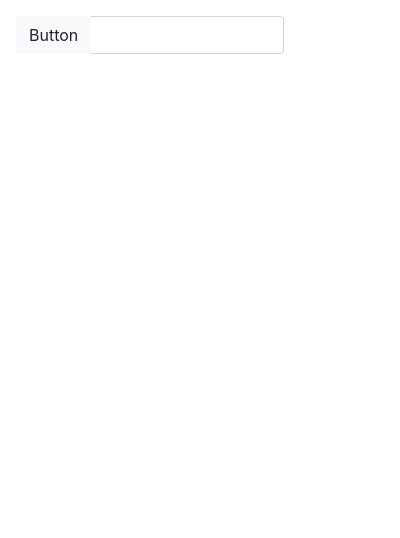
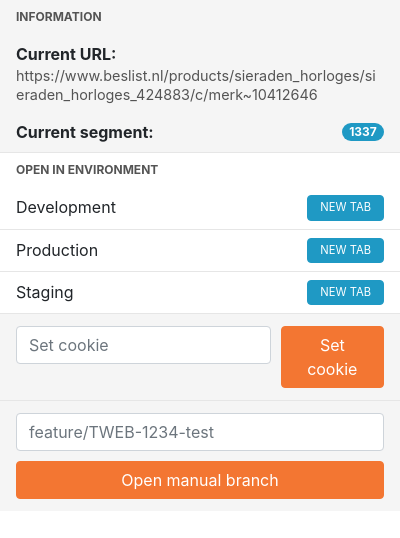
Before and after one commit to drw026/chrome-extension, a browser extension: page src/popup.html in a window 400 px wide. Drawn offline with nearby package versions, Linux system fonts and the light colour scheme; files that its build step writes are made by us from their sources.

Commit message:
styling using bootstrap

```diff
--- a/src/popup.html
+++ b/src/popup.html
@@ -6,11 +6,60 @@
   <link rel="stylesheet" href="popup.css">
 </head>
 <body>
-<div class="input-group">
-  <div class="input-group-prepend">
-    <button class="btn btn-light" type="button" id="button-addon1">Button</button>
-  </div>
-  <input type="text" class="form-control" placeholder="" aria-label="Example text with button addon" aria-describedby="button-addon1">
-</div>
+    <section class="info">
+      <div class="title">Information</div>
+      <div class="info__row">
+        <span class="info__name info__name--block">Current URL:</span>
+        <span class="info__url">https://www.beslist.nl/products/sieraden_horloges/sieraden_horloges_424883/c/merk~10412646</span>
+      </div>
+      <div class="info__row">
+        <span class="info__name">Current segment:</span>
+        <span class="info__value badge badge-pill badge-info">1337</span>
+      </div>
+    </section>
+
+    <section class="environment">
+      <div class="title">Open in environment</div>
+      <div class="environment__option">
+        <span class="environment__name">Development</span>
+        <button type="button" class="environment__action btn btn-info">New Tab</button>
+      </div>
+      <div class="environment__option">
+        <span class="environment__name">Production</span>
+        <button type="button" class="environment__action btn btn-info">New Tab</button>
+      </div>
+      <div class="environment__option">
+        <span class="environment__name">Staging</span>
+        <button type="button" class="environment__action btn btn-info">New Tab</button>
+      </div>
+    </section>
+
+    <section class="set-cookie">
+      <form class="set-cookie__group">
+        <div class="form-row">
+          <div class="set-cookie__col-1 col">
+            <input type="text" class="form-control" id="cookieInput" placeholder="Set cookie">
+          </div>
+          <div class="set-cookie__col-2 col">
+            <button type="submit" class="btn btn-primary btn-block">Set cookie</button>
+          </div>
+        </div>
+      </form>
+    </section>
+
+    <section class="open-feature">
+      <form class="open-feature__group">
+        <div class="form-row">
+          <div class="col open-feature__col">
+            <input type="text" class="form-control open-feature__input" id="openManualBranch" placeholder="feature/TWEB-1234-test">
+          </div>
+        </div>
+        <div class="form-row">
+          <div class="col open-feature__col">
+              <button class="btn btn-primary btn-block">Open manual branch</button>
+          </div>
+        </div>
+      </form>
+    </section>
 </body>
 </html>
--- /dev/null
+++ b/src/scss/_base.scss
@@ -0,0 +1,15 @@
+body {
+    width: 400px;
+}
+
+body > section + section {
+    border-top: 1px solid #e6e6e6;
+}
+
+.title {
+    color: #545454;
+    font-size: .75rem;
+    font-weight: bold;
+    padding: .5rem 1rem;
+    text-transform: uppercase;
+}
--- /dev/null
+++ b/src/scss/_custom-variables.scss
@@ -0,0 +1,6 @@
+$theme-colors: (
+  'primary': #f37632,
+  'secondary': #b22088,
+  'success': #91c34e,
+  'info': #1f99c4
+);
--- /dev/null
+++ b/src/scss/_environment.scss
@@ -0,0 +1,24 @@
+.environment {
+
+    & > &__option + &__option {
+        border-top: 1px solid #e6e6e6;
+        width: 100%;
+    }
+
+    &__option {
+        cursor: pointer;
+        display: flex;
+        padding: .5rem 1rem;
+
+        &:hover {
+            background: #f5f5f5;
+        }
+    }
+
+    &__action {
+        font-size: 0.7rem;
+        line-height: 1;
+        margin-left: auto;
+        text-transform: uppercase;
+    }
+}
--- /dev/null
+++ b/src/scss/_info.scss
@@ -0,0 +1,29 @@
+.info {
+    background: #f5f5f5;
+
+    &__row {
+        align-items: center;
+        display: flex;
+        flex-wrap: wrap;
+        padding: .5rem 1rem;
+    }
+
+    &__url {
+        color: #545454;
+        font-size: 0.9rem;
+        line-height: 1.2rem;
+        word-break: break-all;
+    }
+
+    &__value {
+        margin-left: auto;
+    }
+
+    &__name {
+        font-weight: bold;
+
+        &--block {
+            flex: 1 1 100%;
+        }
+    }
+}
--- /dev/null
+++ b/src/scss/_open-features.scss
@@ -0,0 +1,15 @@
+.open-feature {
+    background: #f5f5f5;
+
+    &__group {
+        padding: .75rem 1rem;
+    }
+
+    &__input {
+        margin-bottom: 10px;
+    }
+
+    &__col {
+        flex: 0 0 100%;
+    }
+}
--- /dev/null
+++ b/src/scss/_set-cookie.scss
@@ -0,0 +1,15 @@
+.set-cookie {
+    background: #f5f5f5;
+
+    &__group {
+        padding: .75rem 1rem;
+    }
+
+    &__col-1 {
+        flex: 0 0 70%;
+    }
+
+    &__col-2 {
+        flex: 0 0 30%;
+    }
+}
--- a/src/scss/popup.scss
+++ b/src/scss/popup.scss
@@ -1,14 +1,17 @@
 @import "node_modules/bootstrap/scss/functions";
 @import "node_modules/bootstrap/scss/variables";
 @import "node_modules/bootstrap/scss/mixins";
+@import 'custom-variables';
+
 @import "node_modules/bootstrap/scss/reboot";
 @import "node_modules/bootstrap/scss/type";
 @import "node_modules/bootstrap/scss/buttons";
 @import "node_modules/bootstrap/scss/input-group";
 @import "node_modules/bootstrap/scss/forms";
+@import "node_modules/bootstrap/scss/badge";
 
-body {
-  width: 300px;
-  height: 700px;
-  padding: 16px;
-}
+@import 'base';
+@import 'info';
+@import 'environment';
+@import 'set-cookie';
+@import 'open-features';
```
Also changed, not shown: 2 other files.
